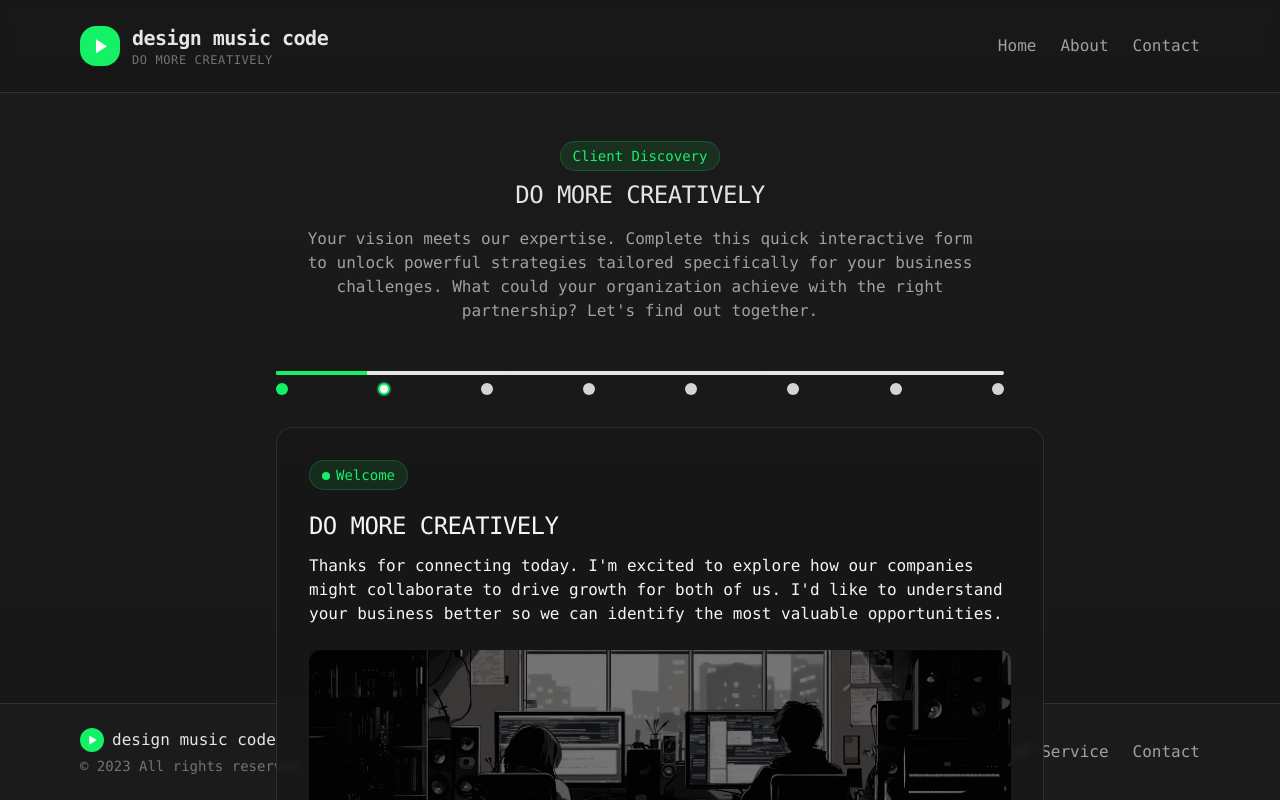
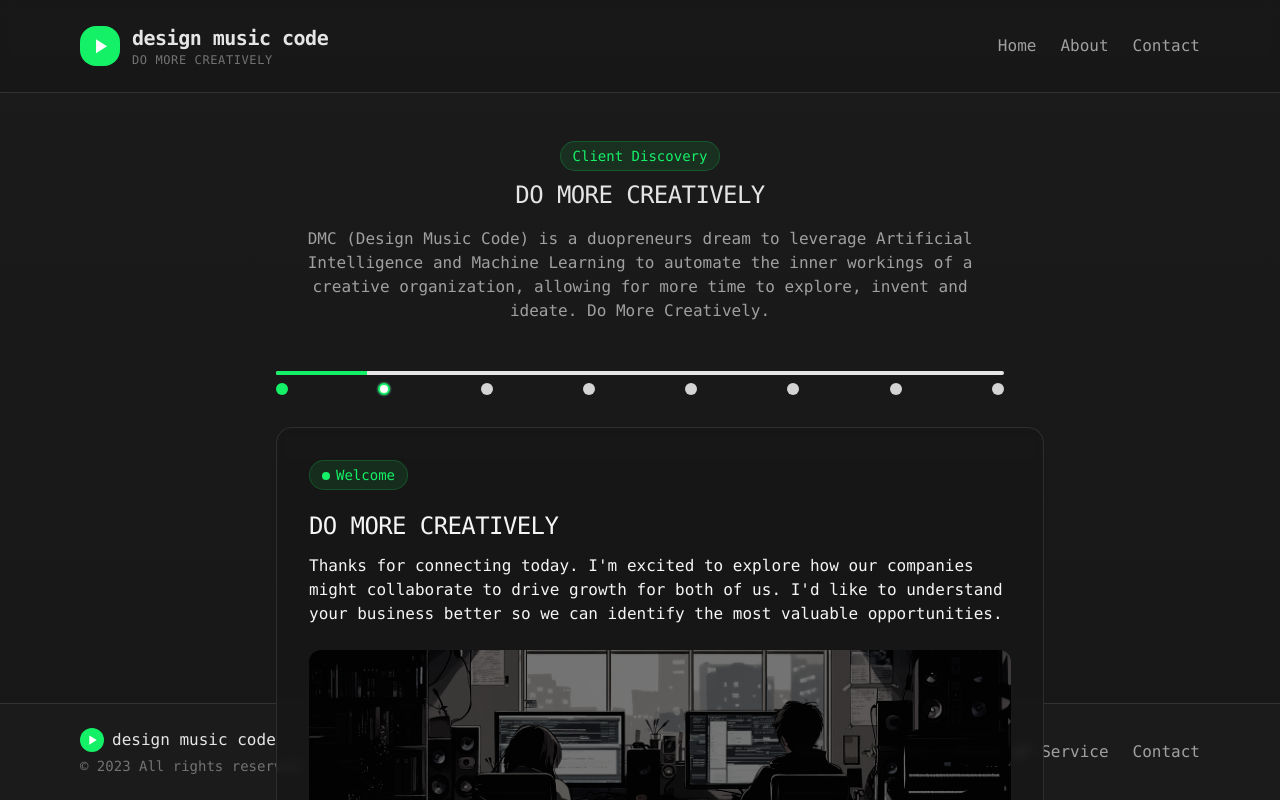
Before and after one commit to console-1/client-discovery, a React (Vite) app: page / in a window 1280 px wide. Shown: the top 800 px of the page. Built offline with nearby package versions, Linux system fonts and the light colour scheme.

Commit message:
Update index page text
Updates the text on the index page.

```diff
--- a/src/pages/Index.tsx
+++ b/src/pages/Index.tsx
@@ -1,4 +1,3 @@
-
 import React from 'react';
 import DiscoveryForm from '@/components/DiscoveryForm';
 
@@ -44,9 +43,7 @@ const Index = () => {
           <p className="text-stone-600 dark:text-stone-300 max-w-2xl mx-auto animate-fade-in font-mono" style={{
           animationDelay: '200ms'
         }}>
-            Your vision meets our expertise. Complete this quick interactive form to unlock powerful strategies tailored specifically for your business challenges.
-            What could your organization achieve with the right partnership?
-            Let's find out together.
+            DMC (Design Music Code) is a duopreneurs dream to leverage Artificial Intelligence and Machine Learning to automate the inner workings of a creative organization, allowing for more time to explore, invent and ideate. Do More Creatively.
           </p>
         </div>
 
```
